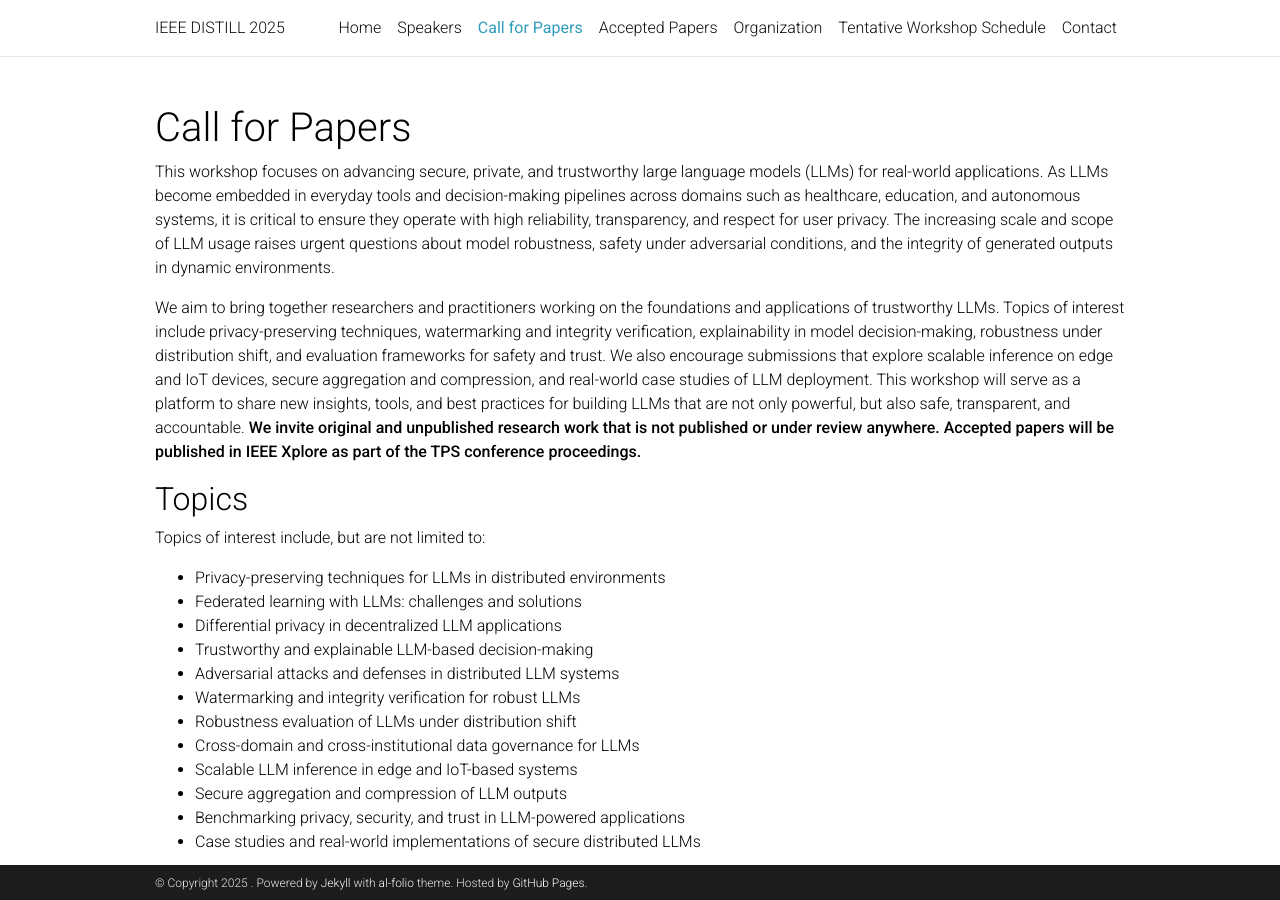
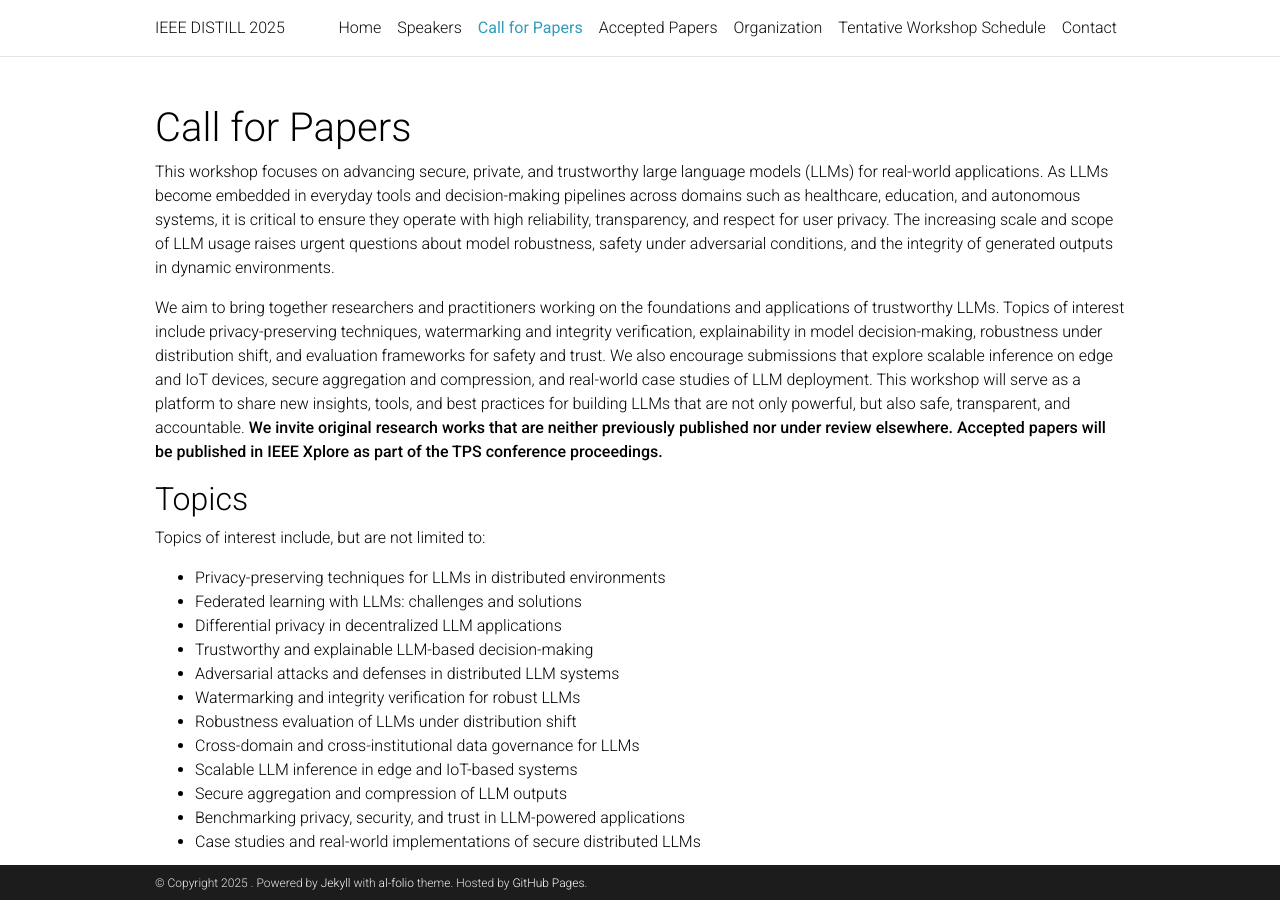
Before and after one commit to ieeedistill/ieeedistill.github.io, a Jekyll site: the page built from _pages/call_for_paper.md, in a window 1280 px wide and 900 px high. Built offline with Jekyll 4.4.1, drawn with Linux system fonts in a browser that asks for light colours; comment, search, counter and statistics services are not loaded; a style sheet for code colours, icons or effects is not loaded.

Commit message:
Update call_for_paper.md

```diff
--- a/_pages/call_for_paper.md
+++ b/_pages/call_for_paper.md
@@ -10,7 +10,7 @@ nav_title: "CFP"
 # Call for Papers
 This workshop focuses on advancing secure, private, and trustworthy large language models (LLMs) for real-world applications. As LLMs become embedded in everyday tools and decision-making pipelines across domains such as healthcare, education, and autonomous systems, it is critical to ensure they operate with high reliability, transparency, and respect for user privacy. The increasing scale and scope of LLM usage raises urgent questions about model robustness, safety under adversarial conditions, and the integrity of generated outputs in dynamic environments.
 
-We aim to bring together researchers and practitioners working on the foundations and applications of trustworthy LLMs. Topics of interest include privacy-preserving techniques, watermarking and integrity verification, explainability in model decision-making, robustness under distribution shift, and evaluation frameworks for safety and trust. We also encourage submissions that explore scalable inference on edge and IoT devices, secure aggregation and compression, and real-world case studies of LLM deployment. This workshop will serve as a platform to share new insights, tools, and best practices for building LLMs that are not only powerful, but also safe, transparent, and accountable. **We invite original and unpublished research work that is not published or under review anywhere. Accepted papers will be published in IEEE Xplore as part of the TPS conference proceedings.**
+We aim to bring together researchers and practitioners working on the foundations and applications of trustworthy LLMs. Topics of interest include privacy-preserving techniques, watermarking and integrity verification, explainability in model decision-making, robustness under distribution shift, and evaluation frameworks for safety and trust. We also encourage submissions that explore scalable inference on edge and IoT devices, secure aggregation and compression, and real-world case studies of LLM deployment. This workshop will serve as a platform to share new insights, tools, and best practices for building LLMs that are not only powerful, but also safe, transparent, and accountable. **We invite original research works that are neither previously published nor under review elsewhere. Accepted papers will be published in IEEE Xplore as part of the TPS conference proceedings.**
 
 
 ## Topics
```
